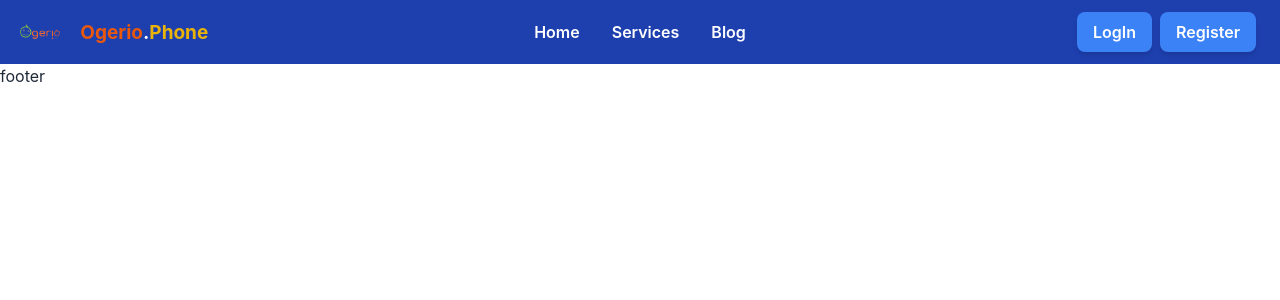
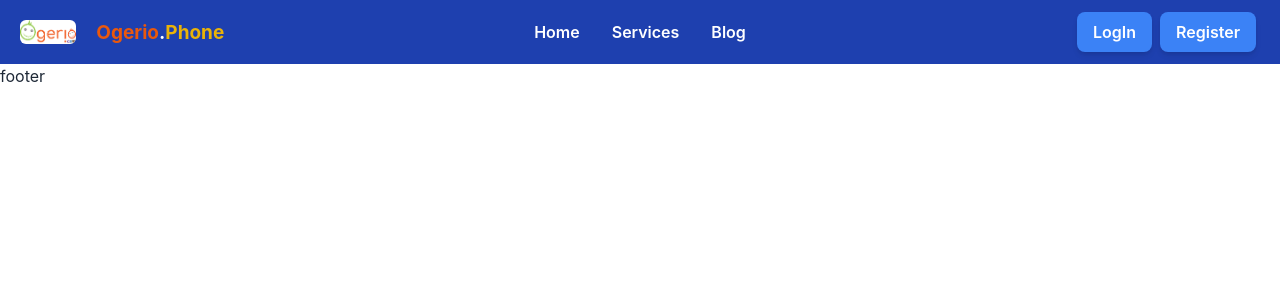
Before and after one commit to sayed132/Ogerio.DotPhone-client, a React (Create React App) app: page / in a window 1280 px wide. Shown: the top 300 px of the page. Built offline with nearby package versions, Linux system fonts and the light colour scheme; no server answers.

Commit message:
added router

```diff
--- a/src/Pages/Shared/Navbar/Navbar.js
+++ b/src/Pages/Shared/Navbar/Navbar.js
@@ -36,7 +36,7 @@ const Navbar = () => {
                 <div className="navbar-start lg:ml-3">
 
                     <div className=' flex items-center'>
-                        <img className='rounded-lg object-cover h-full w-10 flex' src={logo} alt="" />
+                        <img className='rounded-md object-cover h-full w-14  flex bg-white' src={logo} alt="" />
                         <Link to={'/'} className="btn btn-ghost normal-case text-xl font-bold ">
                             <span className='text-orange-600'>Ogerio</span><span>.</span><span className='text-yellow-500'>Phone</span>
                         </Link>
```
